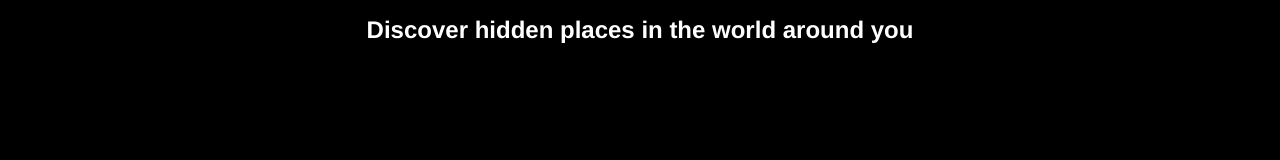
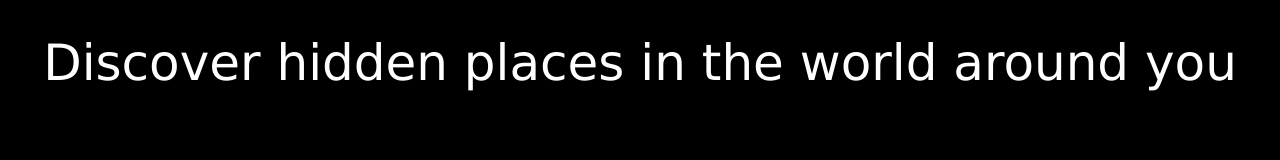
Before and after one commit to shineyk/excursion, a plain HTML site: page index.html in a window 1280 px wide. Drawn offline with Linux system fonts and the light colour scheme.

Commit message:
add stylesheet

```diff
--- a/resources/css/style.css
+++ b/resources/css/style.css
@@ -1,10 +1,11 @@
 html {
-	font-family: Helvetica;
+	font-family: Verdana;
 	background-color: black;
 }
 
 h1 {
-	font-size: 24px;
+	font-size: 50px;
 	color: white;
 	text-align: center;
+	font-weight: normal;
 }
```
